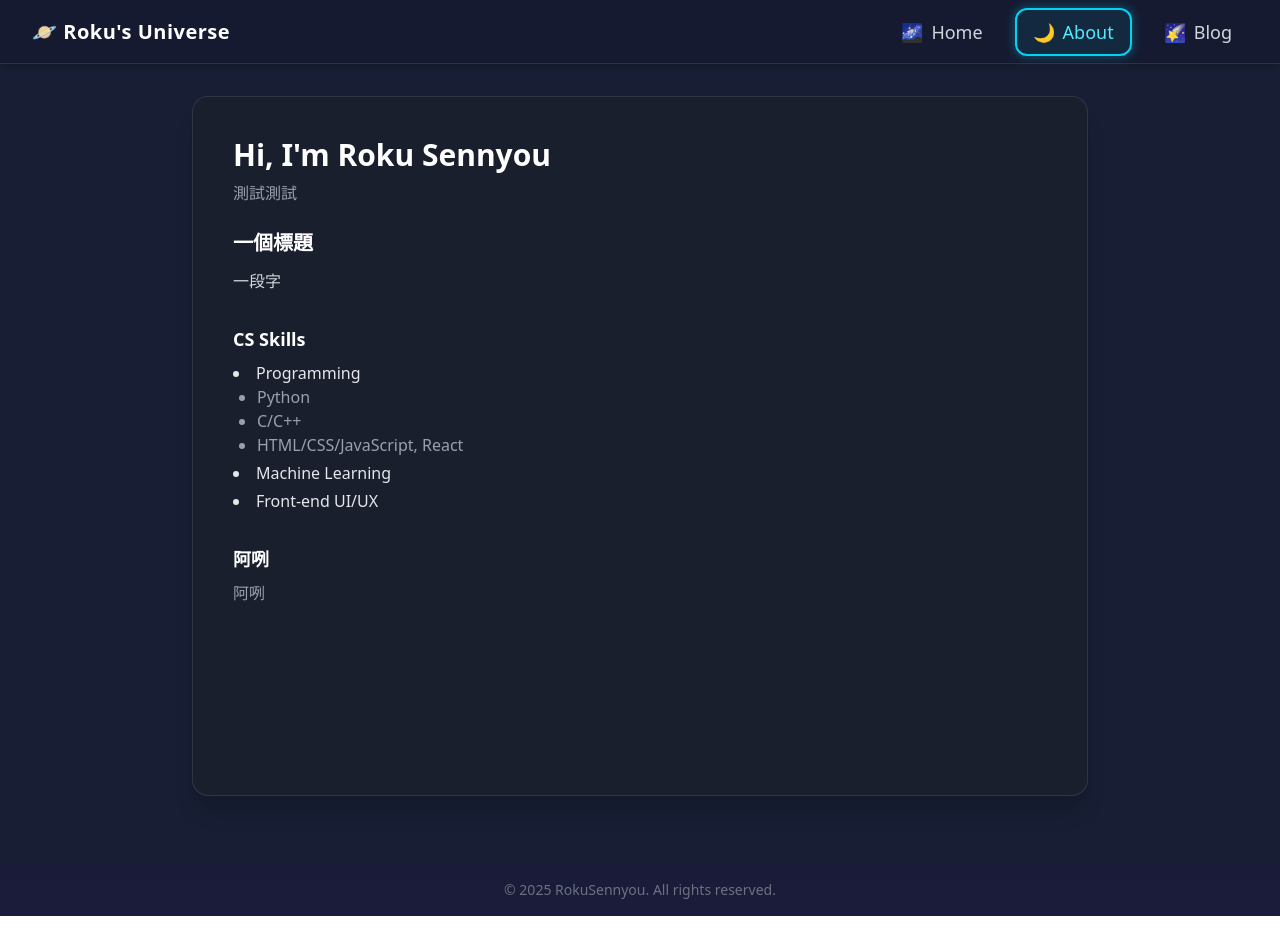
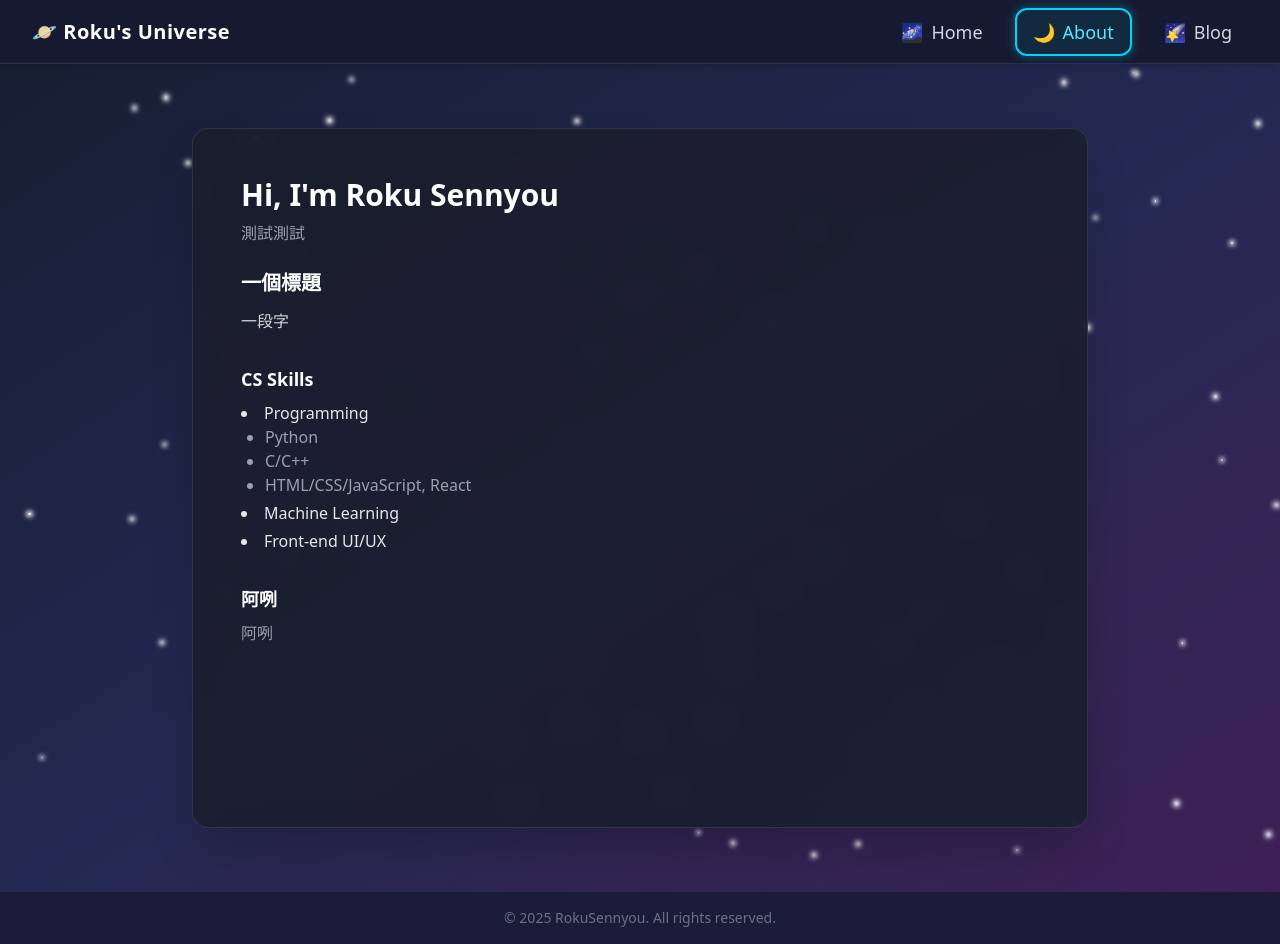
Before and after one commit to RokuSennyou/RokuSennyou.github.io, a Next.js app: page /about in a window 1280 px wide. Before the commit the page ends 916 px from the top, so only its background shows below. Built offline with nearby package versions, Linux system fonts and the light colour scheme.

Commit message:
feat: add stars to about page

```diff
--- a/src/app/about/page.tsx
+++ b/src/app/about/page.tsx
@@ -1,7 +1,10 @@
+import BackgroundStars from "@/components/BackgroundStars";
 export default function AboutPage() {
   return (
-    <div className="min-h-screen bg-[#181e33] flex justify-center items-start py-8">
-  <div className="w-full max-w-4xl bg-[#1a1f2e] rounded-2xl shadow-xl border border-white/10 p-10 min-h-[700px]">
+  <div className="min-h-screen w-full bg-gradient-to-br from-[#181e33] via-[#232952] to-[#3d1f56] relative overflow-hidden">
+    <BackgroundStars/>
+    <div className="flex justify-center items-start py-16 min-h-screen relative z-10">
+    <div className="w-full max-w-4xl bg-[#1a1f2e]/90 backdrop-blur-md rounded-2xl shadow-2xl border border-white/10 p-12 min-h-[700px]">
         {/* 標題 */}
         <h1 className="text-3xl font-bold mb-2">Hi, I'm Roku Sennyou</h1>
         <p className="text-gray-400 mb-6">
@@ -34,6 +37,7 @@ export default function AboutPage() {
     </div>
   </div>
   </div>
+</div>
 
   );
 }
```
Lines whose indentation alone changed are shown as unchanged.
